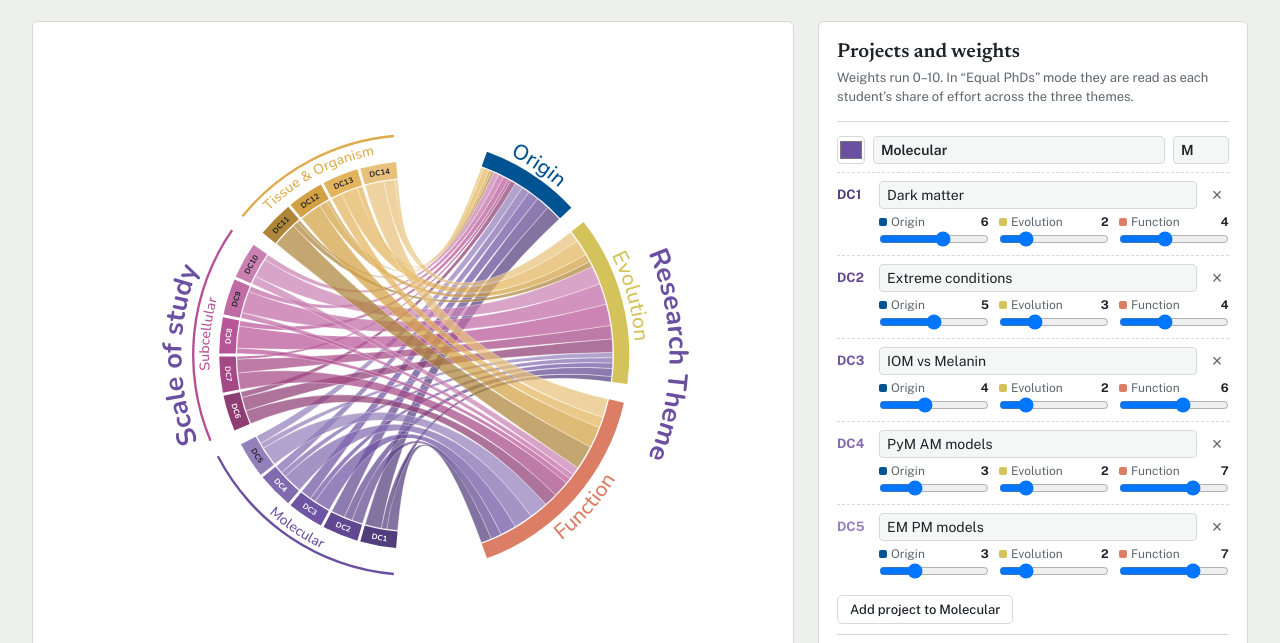
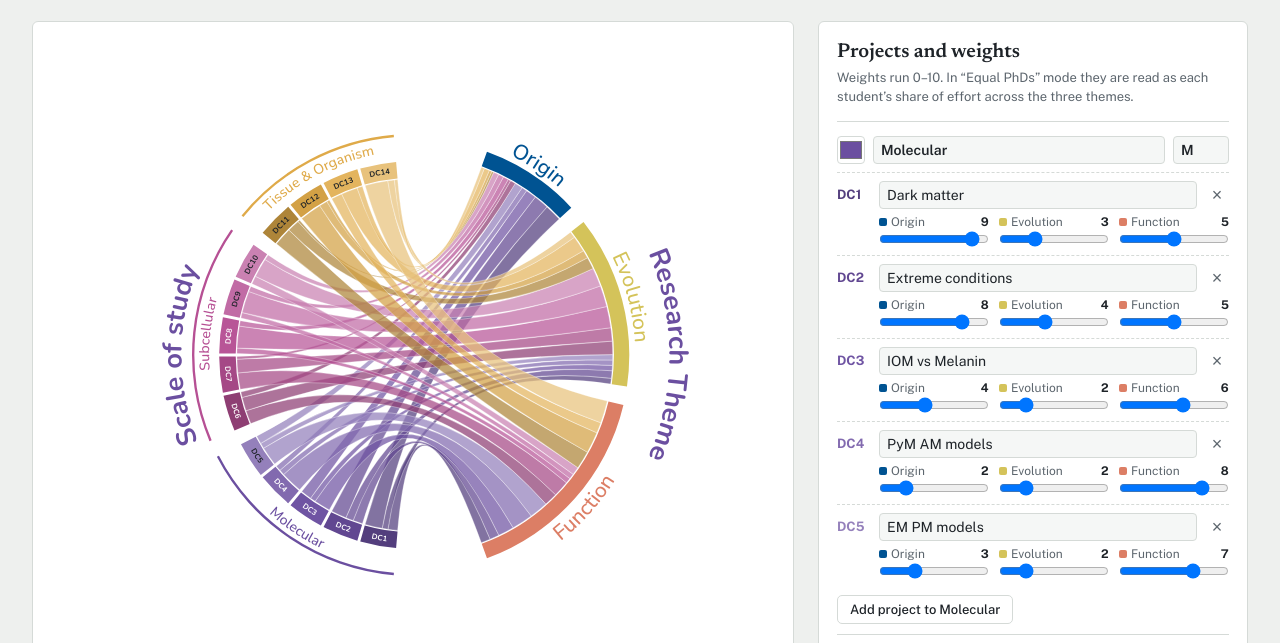
Before and after one commit to richiemort79/phd-network-map, a plain HTML site: page index.html in a window 1280 px wide. Shown: the part 157-800 px from the top of the page. Drawn offline with nearby package versions, Linux system fonts and the light colour scheme.

Commit message:
Update theme weights for DC1, DC2, DC4, DC11 and DC14
Origin – Evolution – Function:
DC1 9–3–5, DC2 8–4–5, DC4 2–2–8, DC11 1–6–9, DC14 1–2–7

Co-Authored-By: Claude Opus 5.5 <noreply@anthropic.com>

```diff
--- a/index.html
+++ b/index.html
@@ -196,9 +196,9 @@ function example(){
   ];
   // [title, Origin, Evolution, Function] — weights are placeholders estimated from the reference figure
   const P={
-    wpM:[['Dark matter',6,2,4],['Extreme conditions',5,3,4],['IOM vs Melanin',4,2,6],['PyM AM models',3,2,7],['EM PM models',3,2,7]],
+    wpM:[['Dark matter',9,3,5],['Extreme conditions',8,4,5],['IOM vs Melanin',4,2,6],['PyM AM models',2,2,8],['EM PM models',3,2,7]],
     wpS:[['MS Chem Meth',2,5,5],['MS Chem Shape',1,5,6],['Archaeal melanin',2,8,2],['Bacterial melanin',2,8,2],['Fungal melanin',2,7,3]],
-    wpT:[['Thermo-mech',1,2,9],['MS organisation',1,3,8],['Colour traits',2,6,4],['MS dynamics',1,4,7]]
+    wpT:[['Thermo-mech',1,6,9],['MS organisation',1,3,8],['Colour traits',2,6,4],['MS dynamics',1,2,7]]
   };
   const projects=[];
   wps.forEach(wp=>P[wp.id].forEach((r,i)=>projects.push({id:wp.id+'p'+i,wp:wp.id,title:r[0],w:r.slice(1)})));
```
